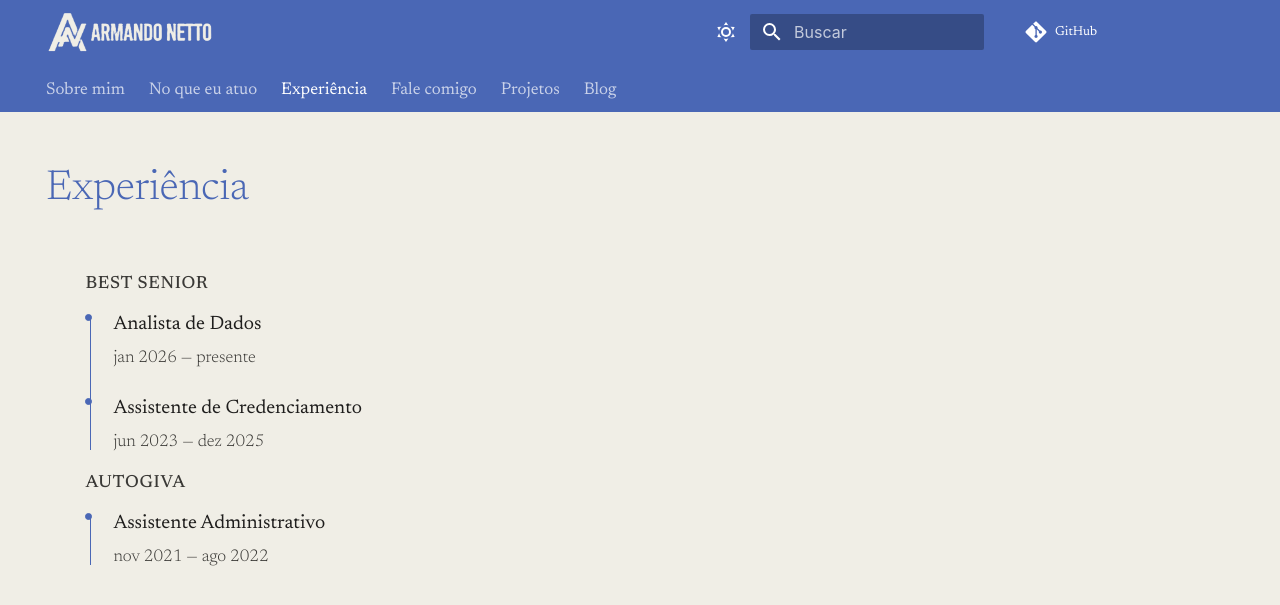
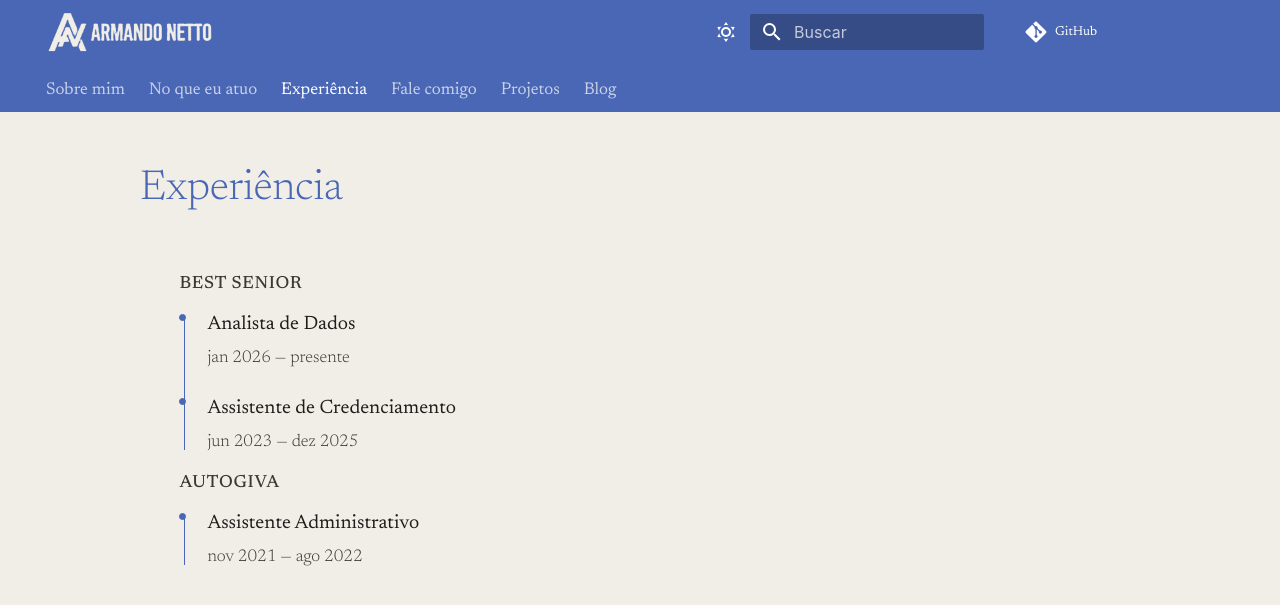
Before and after one commit to armandonettox/portifolio, an MkDocs documentation site: the page built from docs/experiencia.md, in a window 1280 px wide. Shown: the top 605 px of the page. Built offline with MkDocs 1.6.1 and Material for MkDocs 9.7.7, drawn with Linux system fonts in a browser that asks for light colours.

Commit message:
feat(css): centraliza conteudo de competencias e experiencia

```diff
--- a/docs/stylesheets/extra.css
+++ b/docs/stylesheets/extra.css
@@ -130,6 +130,14 @@ body,
   max-width: 50rem;
   margin: 0 auto;
   padding-top: 0;
+}
+
+/* mesma centralizacao nas outras paginas pessoais
+   (competencias tem .pf-top-skills, experiencia tem .pf-exp-list) */
+.md-content__inner:has(.pf-top-skills),
+.md-content__inner:has(.pf-exp-list) {
+  max-width: 50rem;
+  margin: 0 auto;
 }
 .pf-hero {
   display: flex;
```
